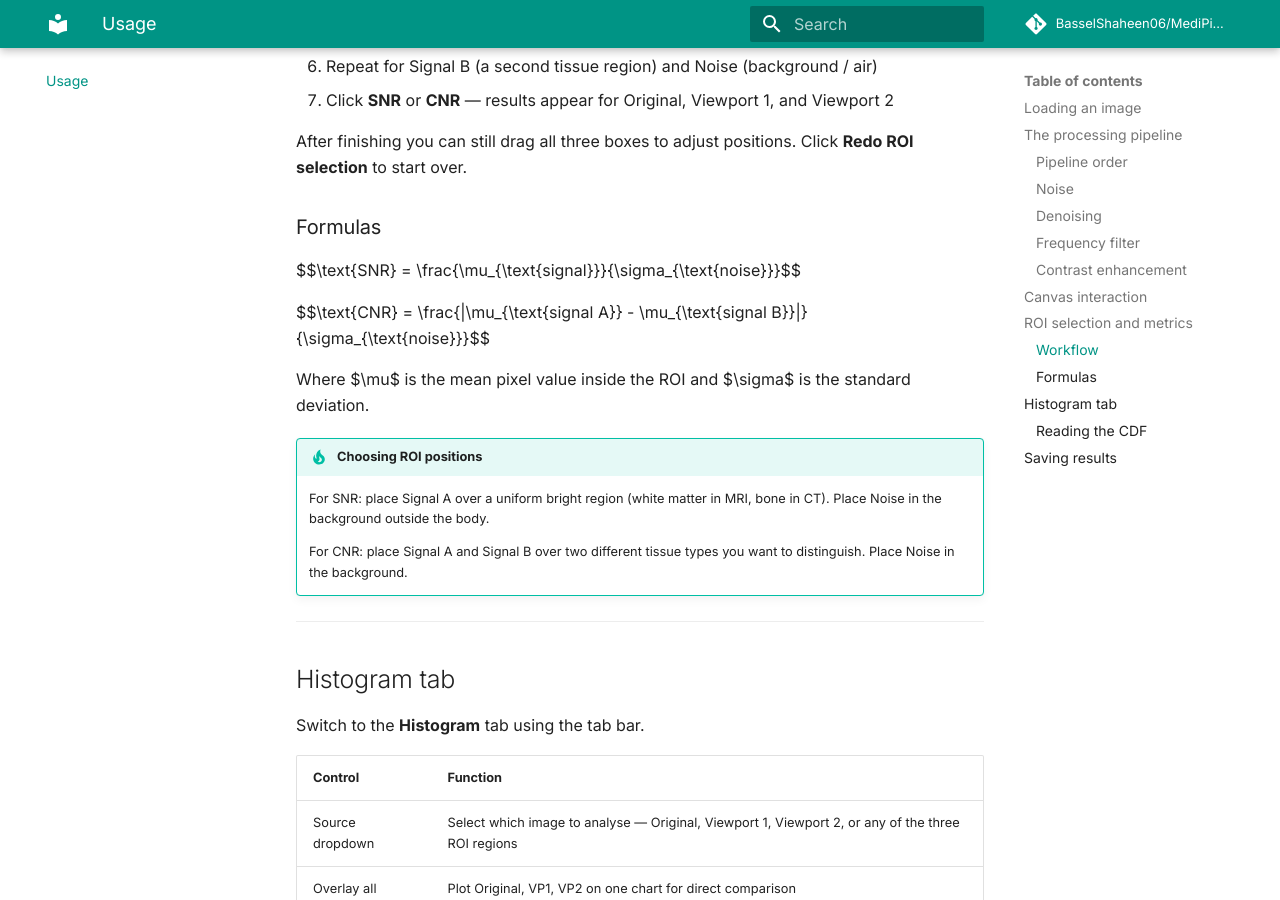
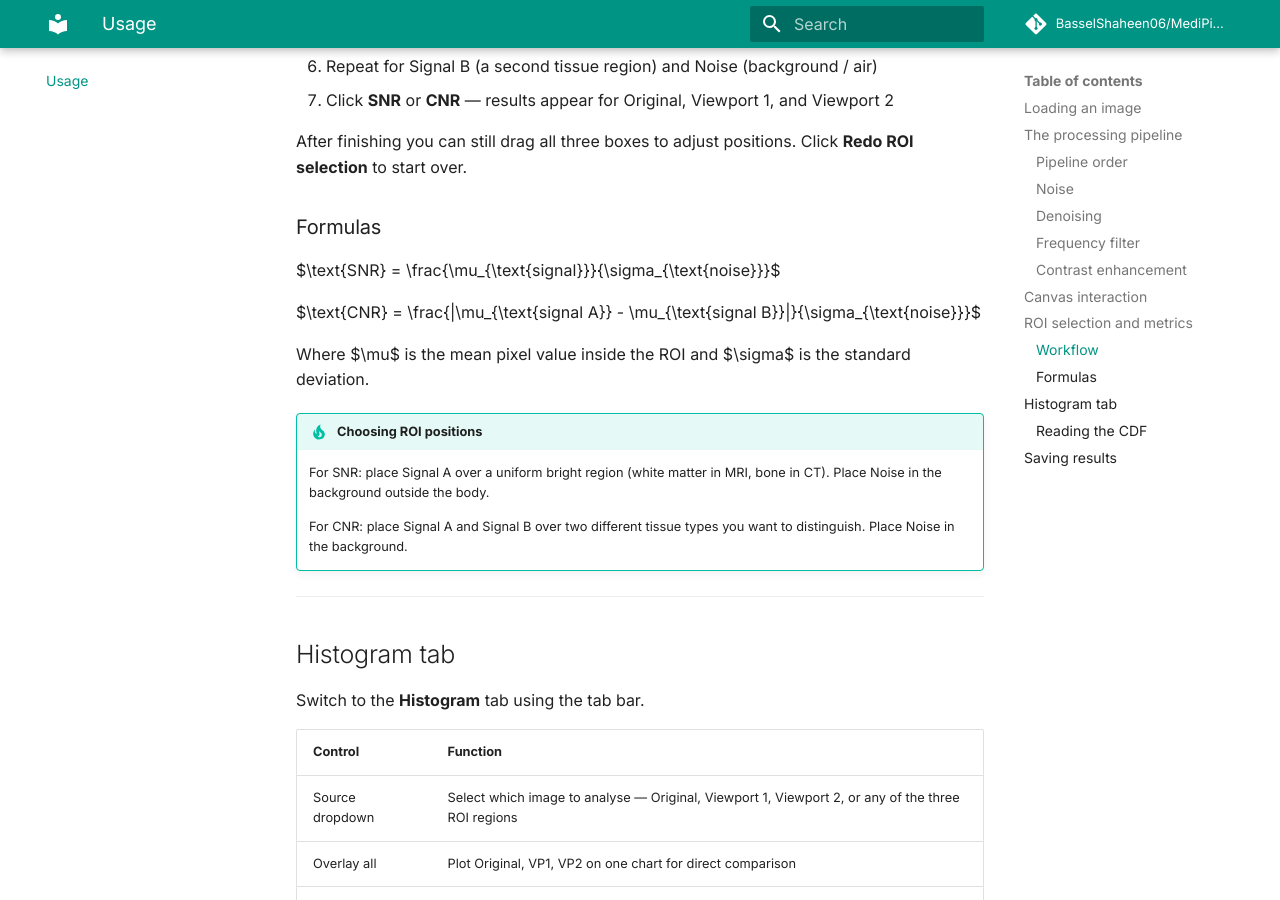
Before and after one commit to BasselShaheen06/MediPixel, an MkDocs documentation site: the page built from docs/usage.md, in a window 1280 px wide and 900 px high, scrolled down 2739 px. Built offline with MkDocs 1.6.1 and Material for MkDocs 9.7.7, drawn with Linux system fonts in a browser that asks for light colours; comment, search, counter and statistics services are not loaded.

```diff
--- a/docs/usage.md
+++ b/docs/usage.md
@@ -92,9 +92,9 @@ After finishing you can still drag all three boxes to adjust positions. Click **
 
 ### Formulas
 
-$$\text{SNR} = \frac{\mu_{\text{signal}}}{\sigma_{\text{noise}}}$$
+$\text{SNR} = \frac{\mu_{\text{signal}}}{\sigma_{\text{noise}}}$
 
-$$\text{CNR} = \frac{|\mu_{\text{signal A}} - \mu_{\text{signal B}}|}{\sigma_{\text{noise}}}$$
+$\text{CNR} = \frac{|\mu_{\text{signal A}} - \mu_{\text{signal B}}|}{\sigma_{\text{noise}}}$
 
 Where $\mu$ is the mean pixel value inside the ROI and $\sigma$ is the standard deviation.
 
```
